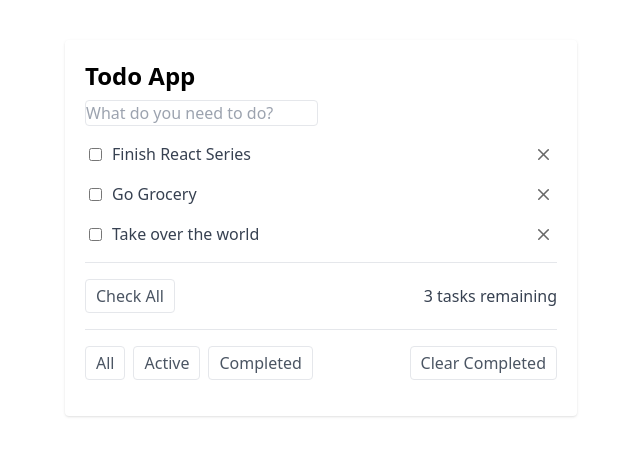
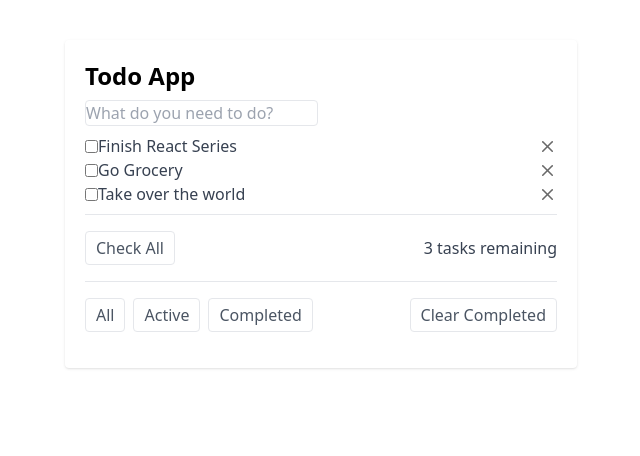
Before and after one commit to muneebacentosquare/todo.app.test, a React (Vite) app: page / in a window 1280 px wide. Shown: the top 456 px of the page, without its empty margins (319-959 px from the left). Built offline with nearby package versions, Linux system fonts and the light colour scheme.

Commit message:
Todo functionally

```diff
--- a/src/App.jsx
+++ b/src/App.jsx
@@ -1,6 +1,8 @@
 import TodoForm from "./Components/TodoForm.jsx";
 import {useState} from "react";
 import './App.css'
+import TodoList from "./Components/TodoList.jsx";
+import NoTodo from "./Components/NoTodo.jsx";
 
 function App() {
     const [todos, setTodos] = useState([
@@ -30,25 +32,11 @@ function App() {
             <div className="w-2/5 p-5 my-10 mx-auto justify-center rounded shadow">
                 <h3 className="text-black text-2xl font-semibold mb-2">Todo App</h3>
                 <TodoForm addTodo={addTodo}/>
-                <ul className="mt-2">
-                    {todos.map((todo) => (
-                        <li className="flex justify-between items-center px-1 py-2">
-                            <div className="flex items-center space-x-2.5">
-                                <input type="checkbox" id="1" className="checked:bg-blue-500"/>
-                                <label htmlFor="1" className="text-gray-700 text-base">{todo.title}</label>
-                            </div>
-                            <button type="button">
-                                <svg xmlns="http://www.w3.org/2000/svg" width="19" height="19" viewBox="0 0 24 24"
-                                     fill="none"
-                                     stroke="#696969" stroke-width="2" stroke-linecap="round" stroke-linejoin="round"
-                                     className="lucide lucide-x">
-                                    <path d="M18 6 6 18"/>
-                                    <path d="m6 6 12 12"/>
-                                </svg>
-                            </button>
-                        </li>
-                    ))}
-                </ul>
+                {todos.length > 0 ? (
+                        <TodoList todos={todos}></TodoList>
+                    ) :
+                    <NoTodo></NoTodo>
+                }
                 <hr className="mt-2"/>
                 <div className="flex justify-between items-center my-4">
                     <button className="py-1 px-2.5 rounded border border-gray-200 text-gray-600 text-base ">Check All
--- /dev/null
+++ b/src/Components/NoTodo.jsx
@@ -0,0 +1,16 @@
+export default function NoTodo(){
+    return (
+        <div className="flex justify-center my-10">
+            <svg xmlns="http://www.w3.org/2000/svg" width="30" height="30" viewBox="0 0 24 24" fill="none"
+                 stroke="currentColor" stroke-width="1.75" stroke-linecap="round" stroke-linejoin="round"
+                 className="lucide lucide-file-text">
+                <path d="M15 2H6a2 2 0 0 0-2 2v16a2 2 0 0 0 2 2h12a2 2 0 0 0 2-2V7Z"/>
+                <path d="M14 2v4a2 2 0 0 0 2 2h4"/>
+                <path d="M10 9H8"/>
+                <path d="M16 13H8"/>
+                <path d="M16 17H8"/>
+            </svg>
+            <p className="text-center text-black text-xl font-medium">Add tasks</p>
+        </div>
+    );
+}
--- /dev/null
+++ b/src/Components/TodoList.jsx
@@ -0,0 +1,25 @@
+export default function TodoList(props) {
+    return (
+        <>
+            <ul className="mt-2">
+                {props.todos.map((todo) => (
+                    <li className="flex justify-between items-center px-1 py-2">
+                        <div className="flex items-center space-x-2.5">
+                            <input type="checkbox" id="1" className="checked:bg-blue-500"/>
+                            <label htmlFor="1" className="text-gray-700 text-base">{todo.title}</label>
+                        </div>
+                        <button type="button">
+                            <svg xmlns="http://www.w3.org/2000/svg" width="19" height="19" viewBox="0 0 24 24"
+                                 fill="none"
+                                 stroke="#696969" stroke-width="2" stroke-linecap="round" stroke-linejoin="round"
+                                 className="lucide lucide-x">
+                                <path d="M18 6 6 18"/>
+                                <path d="m6 6 12 12"/>
+                            </svg>
+                        </button>
+                    </li>
+                ))}
+            </ul>
+        </>
+    );
+}
```
